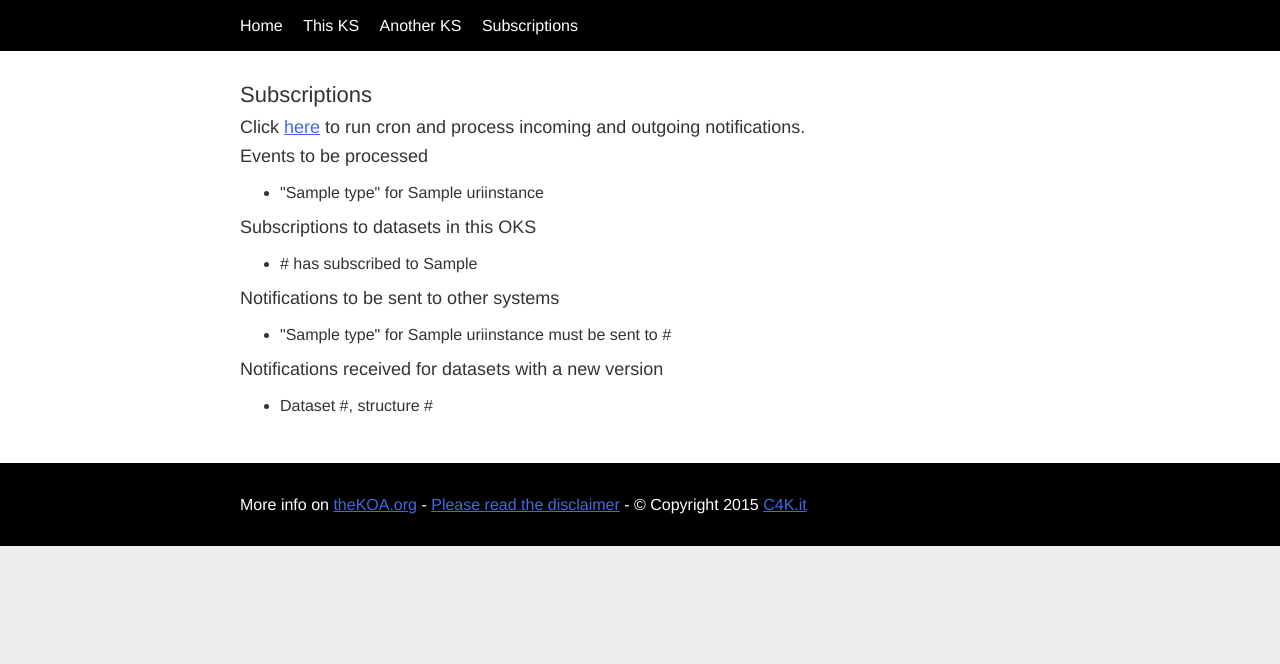
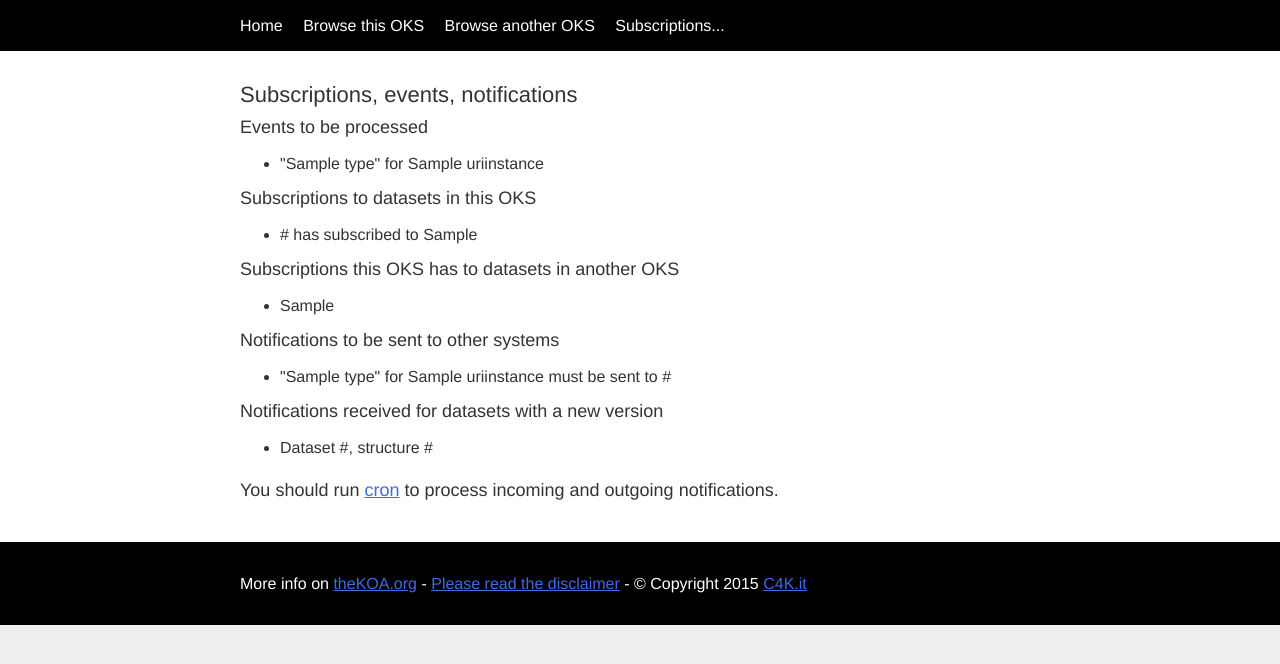
Before and after one commit to davidegalletti/koa-proof-of-concept, a Django app: template kag/ks/templates/ks/subscriptions.html in a window 1280 px wide. Shown: the part 88-752 px from the top of the page. Run offline with Django 3.2, Linux system fonts and the light colour scheme; the template is opened without the code that fills it: most values are stand-ins (such as "Sample title", 1, 10 or a date in 2020).

Commit message:
presentation details

```diff
--- a/kag/ks/templates/ks/subscriptions.html
+++ b/kag/ks/templates/ks/subscriptions.html
@@ -1,8 +1,7 @@
 {% extends "base.html" %}
 {% load staticfiles %}
 {% block content %}
-    <h3>Subscriptions</h3>
-    <h4>Click <a target="_blank" href="{% url 'cron' %}">here</a> to run cron and process incoming and outgoing notifications.</h4>
+    <h3>Subscriptions, events, notifications</h3>
 
 	{% if events %}
 	<h4>Events to be processed</h4>
@@ -30,6 +29,19 @@
 	<h4>No subscriptions to datasets in this OKS</h4>
 	{% endif %}
 
+	{% if subscriptions_to_other %}
+	<h4>Subscriptions this OKS has to datasets in another OKS</h4>
+    <ul>
+    {% for subscription in subscriptions_to_other %}
+        <li>
+            {{ subscription.root_URIInstance }}
+        </li>
+    {% endfor %}
+    </ul>
+    {% else %}
+	<h4>No subscriptions to datasets in other OKSs</h4>
+	{% endif %}
+
 	{% if notifications_to_be_sent %}
 	<h4>Notifications to be sent to other systems</h4>
     <ul>
@@ -55,6 +67,12 @@
     {% else %}
 	<h4>No notifications received</h4>
 	{% endif %}
+	<p/>
+	{% if events or notifications_to_be_sent or received_notifications %}
+		<h4>You should run <a target="_blank" href="{% url 'cron' %}">cron</a> to process incoming and outgoing notifications.</h4>
+    {% else %}
+		<h4>Nothing to process. If you still want to run cron click <a target="_blank" href="{% url 'cron' %}">here</a>.</h4>
+	{% endif %}
 {% endblock %}
 {% block message %}
 {{ message }}
--- a/kag/templates/base.html
+++ b/kag/templates/base.html
@@ -26,9 +26,9 @@
 			<div class="container">
 				<ul class="nav">
 				    <li><a href="{% url 'home' %}">Home</a></li>
-					<li><a href="{% url 'ks_explorer' %}?ks_complete_url={{ this_ks_base64_url }}">This KS</a></li>
-					<li><a href="{% url 'ks_explorer_form' %}">Another KS</a></li>
-					<li><a href="{% url 'subscriptions' %}">Subscriptions</a></li>
+					<li><a href="{% url 'ks_explorer' %}?ks_complete_url={{ this_ks_base64_url }}">Browse this OKS</a></li>
+					<li><a href="{% url 'ks_explorer_form' %}">Browse another OKS</a></li>
+					<li><a href="{% url 'subscriptions' %}">Subscriptions...</a></li>
 				</ul>
 			</div>
 		</div>
```
Also changed, not shown: kag/ks/views.py (+4 -3 lines).
